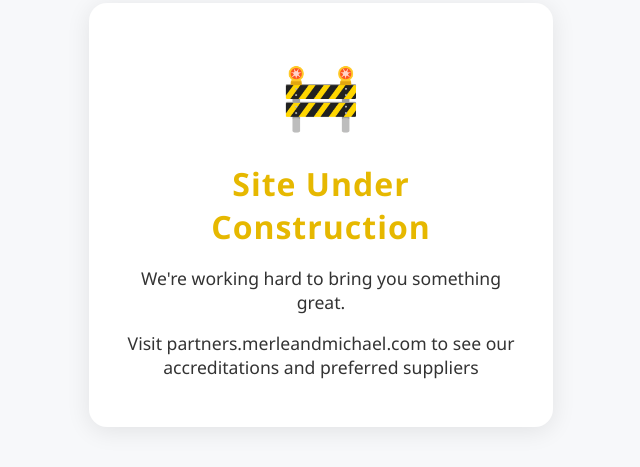
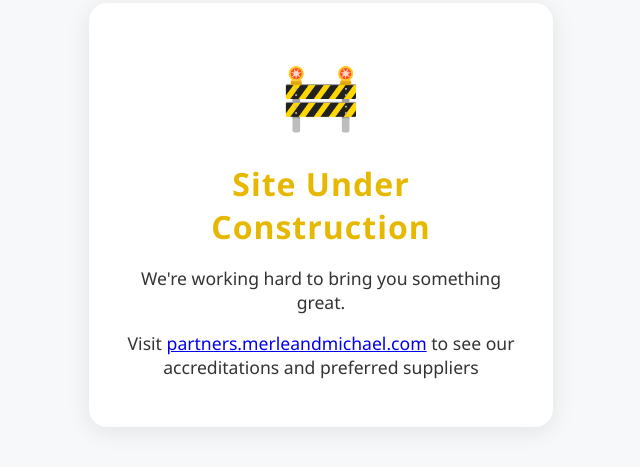
Before and after one commit to jakecycakdyos/construction, a plain HTML site: page index.html in a window 1280 px wide. Shown: the part 185-652 px from the top of the page, without its empty margins (319-959 px from the left). Drawn offline with Linux system fonts and the light colour scheme.

Commit message:
Update index.html

```diff
--- a/index.html
+++ b/index.html
@@ -52,7 +52,6 @@
     <div class="icon">🚧</div>
     <h1>Site Under Construction</h1>
     <p>We're working hard to bring you something great.</p>
-    <p>Visit partners.merleandmichael.com to see our accreditations and preferred suppliers</p>
-  </div>
+<p>Visit <a href="https://partners.merleandmichael.com" target="_blank" rel="noopener">partners.merleandmichael.com</a> to see our accreditations and preferred suppliers</p>  </div>
 </body>
 </html>
```
